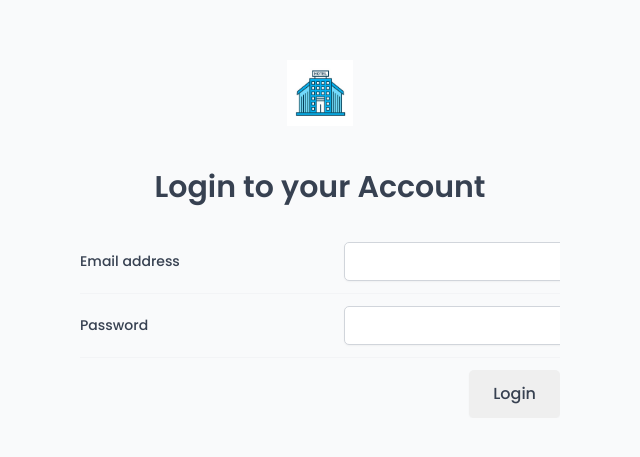
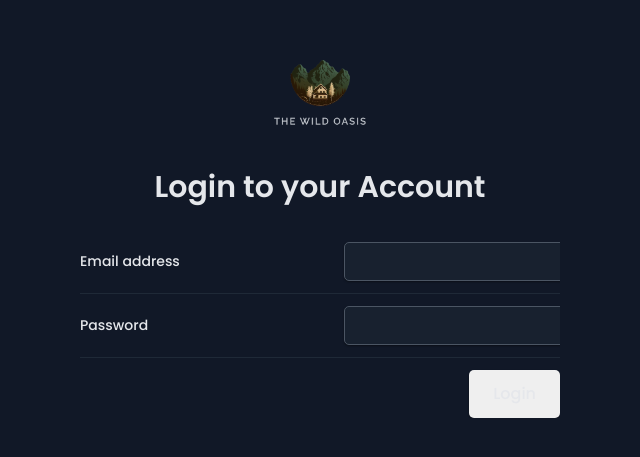
Before and after one commit to mugishaisaie/Isaie-Hotel, a React (Vite) app: page /login in a window 1280 px wide. Shown: the part 161-618 px from the top of the page, without its empty margins (320-960 px from the left). Built offline with nearby package versions, Linux system fonts and the light colour scheme; a web font is replaced by a local one.

Commit message:
implementing dark/light mode features

```diff
--- a/src/App.jsx
+++ b/src/App.jsx
@@ -17,6 +17,7 @@ import { Toaster } from 'react-hot-toast'
 import Booking from './pages/Booking'
 import Checkin from './pages/Checkin'
 import ProtectedRoute from './ui/ProtectedRoute'
+import { DarkModeProvider } from './context/DarkModeContext'
 
 
 const queryClient = new QueryClient({
@@ -30,6 +31,7 @@ function App() {
 
   return (
     <>
+    <DarkModeProvider>
     <QueryClientProvider client={queryClient}>
       <ReactQueryDevtools initialIsOpen={false}/>
     <GlobalStyles />
@@ -74,6 +76,7 @@ function App() {
     }}
     />
     </QueryClientProvider>
+    </DarkModeProvider>
     </>
   )
 }
--- /dev/null
+++ b/src/context/DarkModeContext.jsx
@@ -0,0 +1,36 @@
+import React, { createContext, useContext, useEffect } from "react";
+import {useLocalStorageState} from "../hooks/useLocalStorageState";
+
+const DarkModeContext = createContext();
+
+function DarkModeProvider({children}){
+    const [isDarkMode,setIsDarkMode] = useLocalStorageState(false,"darkMode");
+
+    useEffect(()=>{
+        if(isDarkMode){
+            document.documentElement.classList.add("dark-mode");
+            document.documentElement.classList.remove("light-mode");
+        }else{
+            document.documentElement.classList.add("light-mode");
+            document.documentElement.classList.remove("dark-mode");
+        }
+    },[isDarkMode]);
+
+    function toggleDarkMode(){
+        setIsDarkMode((mode) => !mode);
+    }
+
+    return <DarkModeContext.Provider value={{isDarkMode,toggleDarkMode}}>
+        {children}
+    </DarkModeContext.Provider>
+}
+
+function useDarkMode(){
+    const context = useContext(DarkModeContext);
+    if(context === undefined)return;
+
+    return context;
+}
+
+
+export {DarkModeProvider,useDarkMode};
--- a/src/hooks/useLocalStorageState.js
+++ b/src/hooks/useLocalStorageState.js
@@ -1,17 +1,14 @@
-import { useState, useEffect } from "react";
+import React, { useState, useEffect } from "react";
 
-export function useLocalStorageState(initialState, key) {
-  const [value, setValue] = useState(function () {
+export function useLocalStorageState(key, initialState) {
+  const [value, setValue] = useState(() => {
     const storedValue = localStorage.getItem(key);
     return storedValue ? JSON.parse(storedValue) : initialState;
   });
 
-  useEffect(
-    function () {
-      localStorage.setItem(key, JSON.stringify(value));
-    },
-    [value, key]
-  );
+  useEffect(() => {
+    localStorage.setItem(key, JSON.stringify(value));
+  }, [key, value]);
 
   return [value, setValue];
 }
--- /dev/null
+++ b/src/ui/DarkModeToggle.jsx
@@ -0,0 +1,15 @@
+import React from 'react'
+import ButtonIcon from './ButtonIcon'
+import { HiOutlineMoon, HiOutlineSun } from 'react-icons/hi2'
+import { useDarkMode } from '../context/DarkModeContext'
+
+function DarkModeToggle() {
+    const {isDarkMode,toggleDarkMode} = useDarkMode();
+  return (
+    <ButtonIcon onClick={toggleDarkMode}>
+       {isDarkMode ? <HiOutlineMoon /> : <HiOutlineSun />}
+    </ButtonIcon>
+  )
+}
+
+export default DarkModeToggle
--- a/src/ui/HeaderMenu.jsx
+++ b/src/ui/HeaderMenu.jsx
@@ -4,6 +4,7 @@ import styled from 'styled-components'
 import Logout from '../features/authentication/Logout'
 import ButtonIcon from './ButtonIcon'
 import { useNavigate } from 'react-router'
+import DarkModeToggle from './DarkModeToggle'
 
 const StyledHeaderMenu = styled.ul `
 display: flex;
@@ -18,6 +19,7 @@ function HeaderMenu() {
             <HiOutlineUser />
             </ButtonIcon>
       </li>
+      <li><DarkModeToggle /></li>
       <li>
         <Logout />
       </li>
--- a/src/ui/Logo.jsx
+++ b/src/ui/Logo.jsx
@@ -1,5 +1,6 @@
 import React from "react";
 import styled from "styled-components";
+import { useDarkMode } from "../context/DarkModeContext";
 const StyledLogo = styled.div`
   text-align: center;
 `;
@@ -18,9 +19,11 @@ text-align: center;
 `
 
 function Logo() {
+  const {isDarkMode} = useDarkMode();
+const src = isDarkMode ?"logo-dark.png" : "logo-light.png"
   return (
     <StyledLogo>
-      <Img src="/isaie-hotel.jpg" alt="Logo" />
+      <Img src={src} alt="Logo" />
       {/* <Title>ISAIE HOTEL</Title> */}
     </StyledLogo>
   );
```
